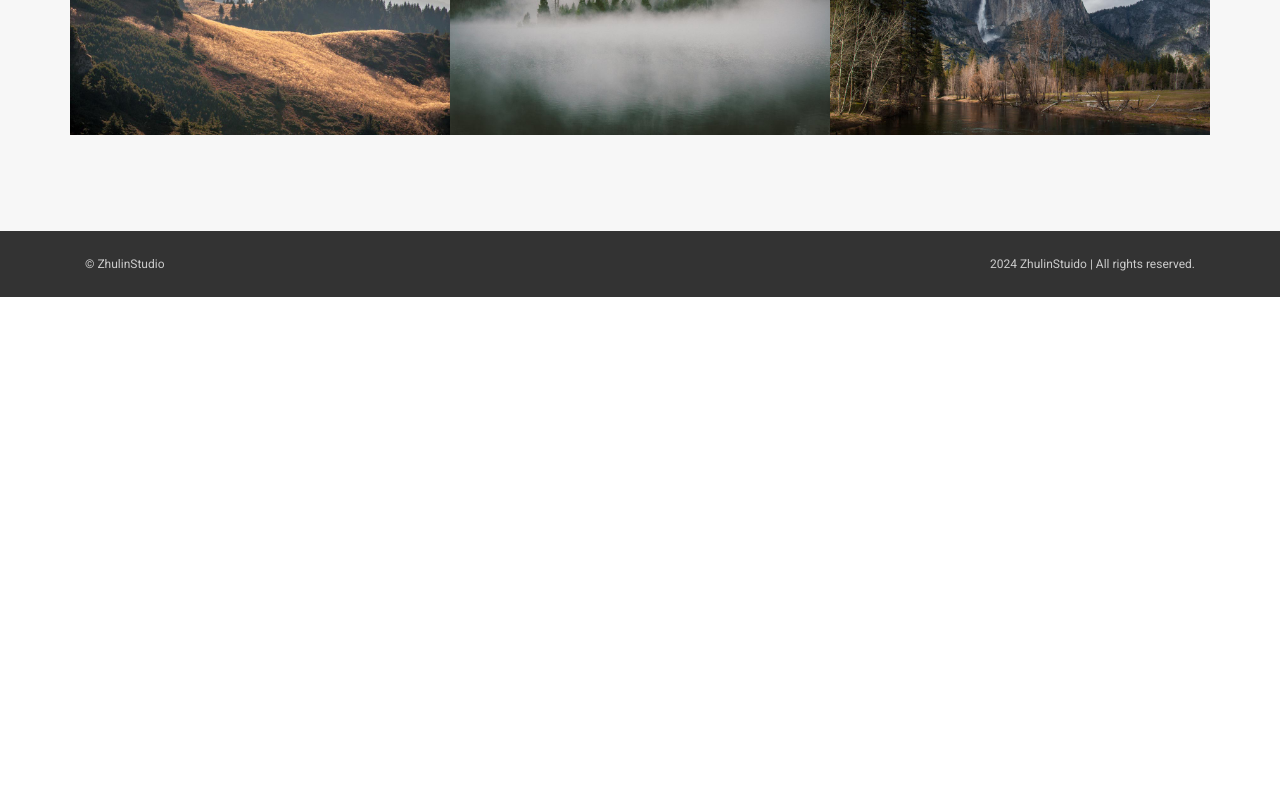
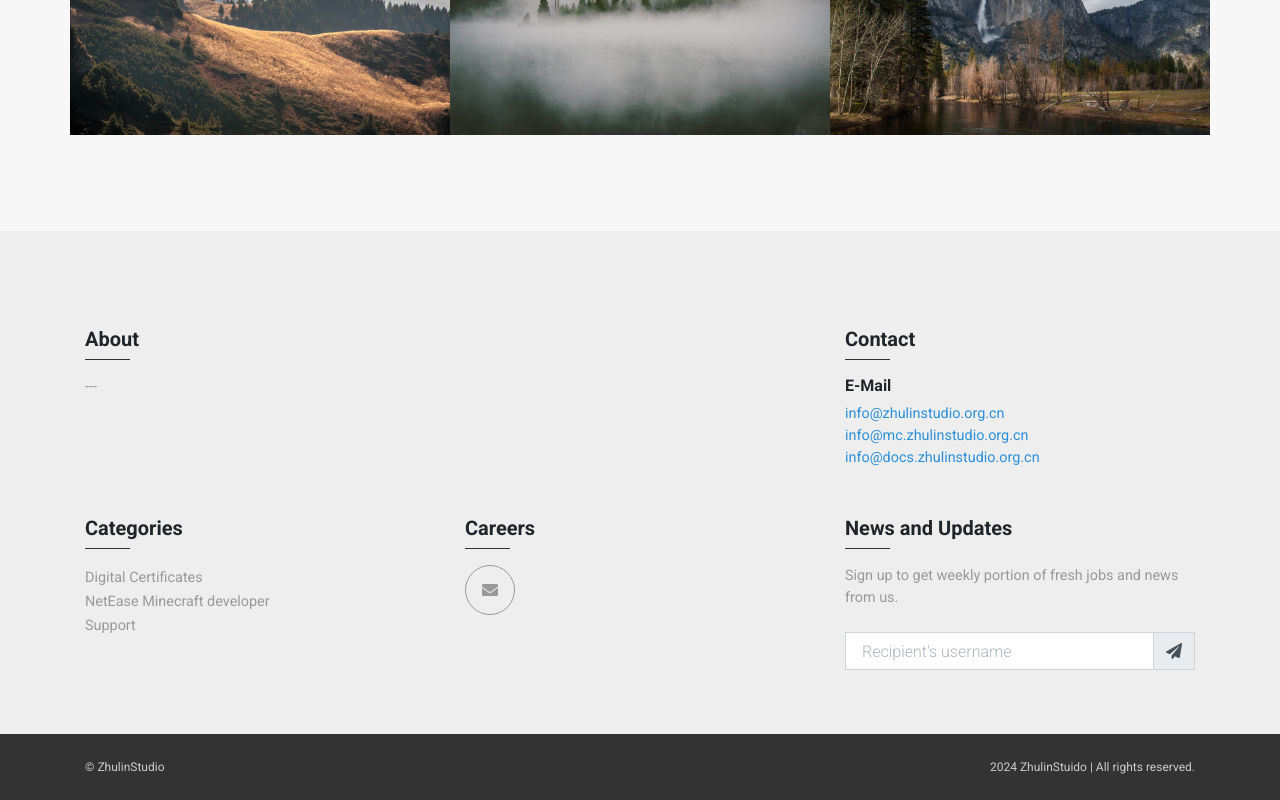
Before and after one commit to ZhuLinStudio/ZhulinStudio-home, a plain HTML site: page index.html in a window 1280 px wide. Shown: the part 3326-4126 px from the top of the page. Before the commit the page ends 3623 px from the top, so only its background shows below. Drawn offline with Linux system fonts and the light colour scheme.

Commit message:
Add files via upload

```diff
--- a/index.html
+++ b/index.html
@@ -153,6 +153,57 @@
         </div>
       </div>
     </section>
+    <footer style="background: #eee;" class="pt-5">
+      <div class="container py-5">
+        <div class="row">
+          <div class="col-lg-8 col-md-6 mb-4">
+            <h5 class="lined lined-dark mb-3">About</h5>
+            <p class="text-muted text-small">---</p>
+            <!-- <p class="text-muted text-small">Lorem ipsum dolor sit amet, consectetur adipiscing elit. Vivamus magna. Cras in mi at felis aliquet congue.</p> -->
+          </div>
+          <div class="col-lg-4 col-md-6 mb-4">
+            <h5 class="lined lined-dark mb-3">Contact</h5>
+            <h6>E-Mail</h6>
+            <p class="text-muted mb-0 text-small"><a href="mailto:info@zhulinstudio.org.cn">info@zhulinstudio.org.cn</a></p>
+            <p class="text-muted mb-0 text-small"><a href="mailto:info@mc.zhulinstudio.org.cn">info@mc.zhulinstudio.org.cn</a></p>
+            <p class="text-muted mb-4 text-small"><a href="mailto:info@docs.zhulinstudio.org.cn">info@docs.zhulinstudio.org.cn</a></p>
+            <!-- <h6>Paris</h6>
+            <p class="text-muted mb-0 text-small">Donec eleifend</p>
+            <p class="text-muted mb-0 text-small">libero at sagittis</p>
+            <p class="text-muted mb-0 text-small">mollis + 44 2556 789 8799 </p> -->
+          </div>
+          <div class="col-lg-4 col-md-6 mb-4">
+            <h5 class="lined lined-dark mb-3">Categories</h5>
+            <ul class="list-unstyled">
+              <li><a href="https://ev.zhulinstudio.org.cn" class="footer-link text-small">Digital Certificates</a></li>
+              <li><a href="https://mc.zhulinstudio.org.cn" class="footer-link text-small">NetEase Minecraft developer</a></li>
+              <li><a href="https://support.zhulinstudio.org.cn" class="footer-link text-small">Support</a></li>
+            </ul>
+          </div>
+          <div class="col-lg-4 col-md-6 mb-4">
+            <h5 class="lined lined-dark mb-3">Careers</h5>
+            <ul class="list-inline">
+              <!-- <li class="list-inline-item"><a href="#" class="social-link"><i class="fab fa-facebook-f"></i></a></li>
+              <li class="list-inline-item"><a href="#" class="social-link"><i class="fab fa-google-plus-g"></i></a></li>
+              <li class="list-inline-item"><a href="#" class="social-link"><i class="fab fa-twitter"></i></a></li> -->
+              <li class="list-inline-item"><a href="mailto:personnel@zhulinstudio.org.cn" class="social-link"><i class="fas fa-envelope"></i></a></li>
+            </ul>
+          </div>
+          <div class="col-lg-4 col-md-6">
+            <h5 class="lined lined-dark mb-3">News and Updates</h5>
+            <p class="text-muted mb-4 text-small">Sign up to get weekly portion of fresh jobs and news from us.
+              <form action="#">
+                <div class="input-group mb-3">
+                  <input type="text" placeholder="Recipient's username" aria-label="Recipient's username" aria-describedby="basic-addon2" class="form-control">
+                  <div class="input-group-append">
+                    <button id="basic-addon2" type="submit" class="input-group-text"><i class="fas fa-paper-plane"></i></button>
+                  </div>
+                </div>
+              </form>
+            </p>
+          </div>
+        </div>
+      </div>
       <div class="bg-dark py-4">
         <div id="cc-myssl-id" style="position: fixed;right: 0;bottom: 0;width: 65px;height: 65px;z-index: 99;"><a href="https://myssl.com/zhulinstudio.org.cn?from=mysslid"><img src="https://static.myssl.com/res/images/myssl-id.png" alt="" style="width:100%;height:100%"></a></div>
         <div class="container">
```
Lines whose indentation alone changed are shown as unchanged.
